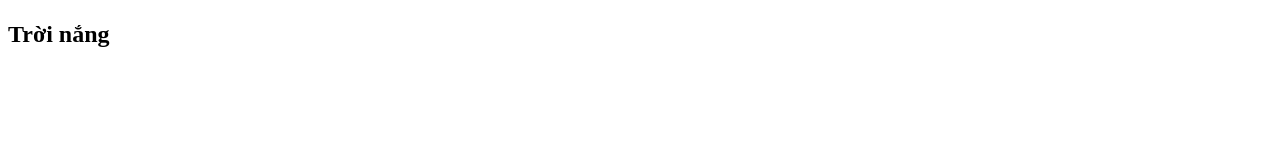
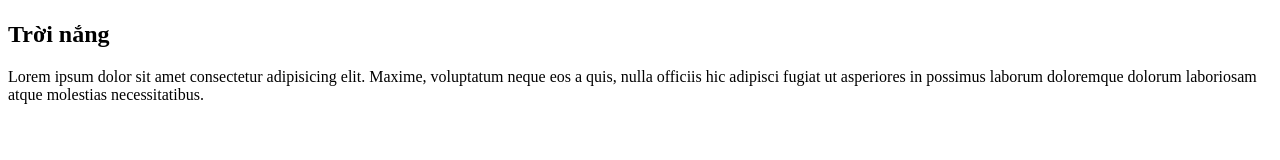
Before and after one commit to Phamngocduc29/bc52_porfolio, a plain HTML site: page index.html in a window 1280 px wide. Drawn offline with Linux system fonts and the light colour scheme.

Commit message:
them the p

```diff
--- a/index.html
+++ b/index.html
@@ -9,5 +9,6 @@
 <body>
     <h1></h1>
     <h2>Trời nắng</h2>
+    <p>Lorem ipsum dolor sit amet consectetur adipisicing elit. Maxime, voluptatum neque eos a quis, nulla officiis hic adipisci fugiat ut asperiores in possimus laborum doloremque dolorum laboriosam atque molestias necessitatibus.</p>
 </body>
 </html>
```
